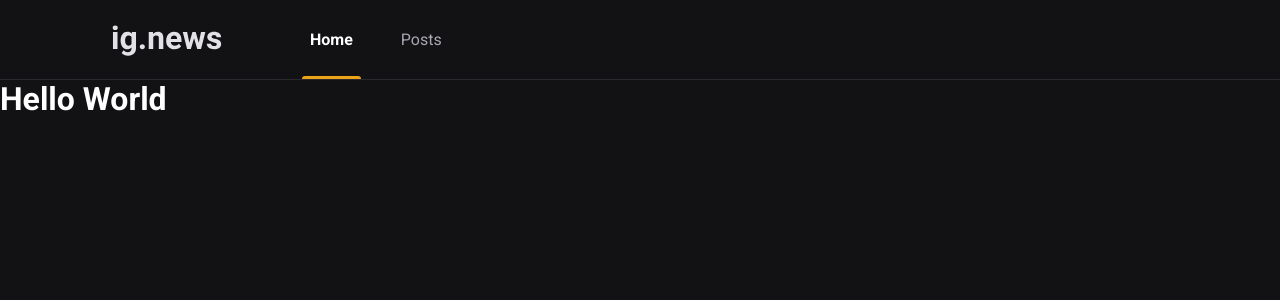
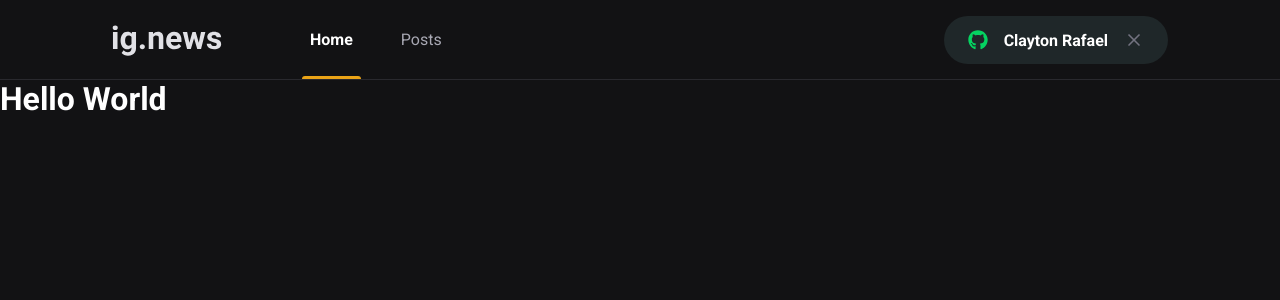
Before and after one commit to Claytonrss/ignews, a Next.js app: page / in a window 1280 px wide. Shown: the top 300 px of the page. Built offline with nearby package versions, Linux system fonts and the light colour scheme.

Commit message:
feat: implement component SignInButton

```diff
--- a/package.json
+++ b/package.json
@@ -11,7 +11,8 @@
   "dependencies": {
     "next": "12.1.0",
     "react": "17.0.2",
-    "react-dom": "17.0.2"
+    "react-dom": "17.0.2",
+    "react-icons": "^4.3.1"
   },
   "devDependencies": {
     "@types/node": "^17.0.21",
--- a/src/components/Header/index.tsx
+++ b/src/components/Header/index.tsx
@@ -1,4 +1,5 @@
 import React from 'react'
+import { SignInButton } from '../SignInButton'
 import styles from './styles.module.scss'
 export function Header(props) {
   return (
@@ -9,6 +10,7 @@
           <a className={styles.active}>Home</a>
           <a>Posts</a>
         </nav>
+        <SignInButton />
       </div>
     </header>
   )
--- a/src/components/Header/styles.module.scss
+++ b/src/components/Header/styles.module.scss
@@ -51,4 +51,8 @@
       }
     }
   }
+
+  button {
+    margin-left: auto;
+  }
 }
--- /dev/null
+++ b/src/components/SignInButton/index.tsx
@@ -0,0 +1,20 @@
+import React from 'react'
+import styles from './styles.module.scss'
+import { FaGithub } from 'react-icons/fa'
+import { FiX } from 'react-icons/fi'
+export function SignInButton() {
+  const isUserLoggedIn = true
+
+  return isUserLoggedIn ? (
+    <button type="button" className={styles.signInButton}>
+      <FaGithub color="#05d361" />
+      Clayton Rafael
+      <FiX color="#737380" className={styles.closeIcon} />
+    </button>
+  ) : (
+    <button type="button" className={styles.signInButton}>
+      <FaGithub color="#eba417" />
+      Sign in with Github
+    </button>
+  )
+}
--- /dev/null
+++ b/src/components/SignInButton/styles.module.scss
@@ -0,0 +1,33 @@
+.signInButton {
+  height: 3rem;
+  border: 0;
+  border-radius: 3rem;
+  padding: 0 1.5rem;
+
+  display: flex;
+  justify-content: center;
+  align-items: center;
+
+  background-color: var(--gray-850);
+  color: var(--white);
+  font-weight: bold;
+
+  transition: filter 0.2s;
+
+  svg {
+    width: 20px;
+    height: 20px;
+
+    &:first-child {
+      margin-right: 1rem;
+    }
+
+    &.closeIcon {
+      margin-left: 1rem;
+    }
+  }
+
+  &:hover {
+    filter: brightness(0.8);
+  }
+}
--- a/src/styles/global.scss
+++ b/src/styles/global.scss
@@ -4,6 +4,7 @@
   --gray-100: #e1e1e6;
   --gray-300: #a8a8b3;
   --gray-800: #29292e;
+  --gray-850: #1f2729;
   --gray-900: #121214;
 
   --cyan-500: #61dafb;
```
Also changed, not shown: 1 other file (tests, documents, lock files or other folders).
